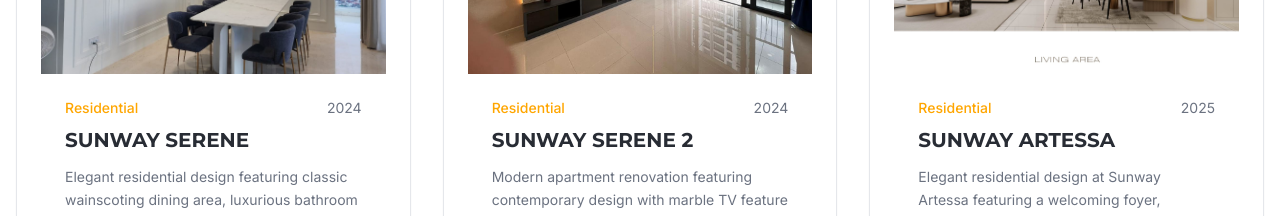
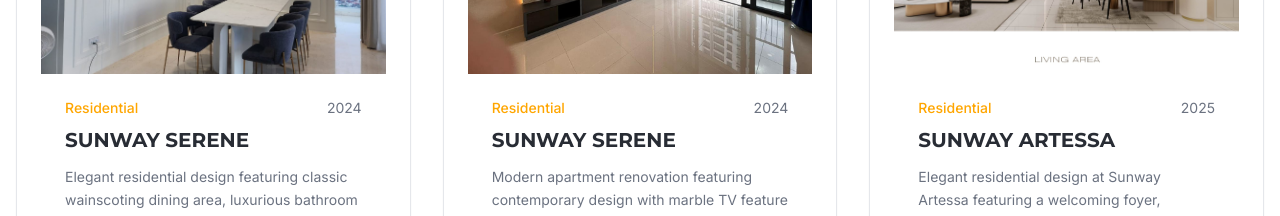
Before and after one commit to marcuskhor/awa-design-luxe, a React (Vite) app: page /#/projects in a window 1280 px wide. Shown: the part 3940-4156 px from the top of the page. Built offline with nearby package versions, Linux system fonts and the light colour scheme; the HTML template or start-up script is replaced by a standard one.

Commit message:
Preceding changes

```diff
--- a/src/pages/Projects.tsx
+++ b/src/pages/Projects.tsx
@@ -608,7 +608,7 @@ const projects = [
   },
   {
     id: 18,
-    title: 'SUNWAY SERENE 2',
+    title: 'SUNWAY SERENE',
     category: 'Residential',
     location: 'Petaling Jaya',
     year: '2024',
```
